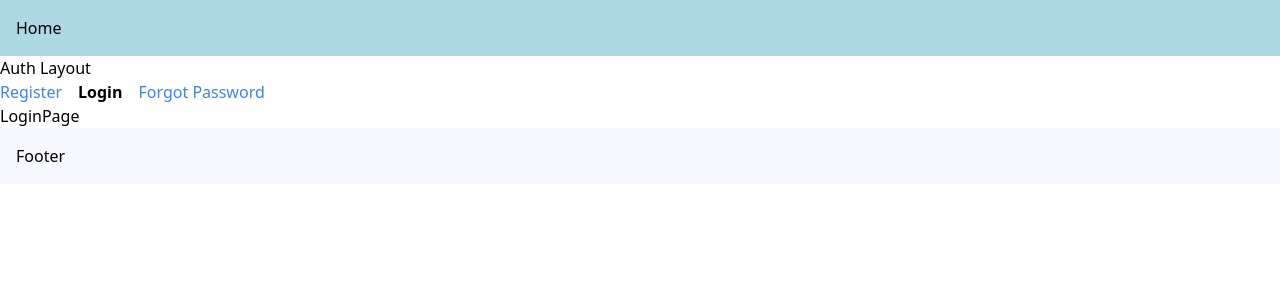
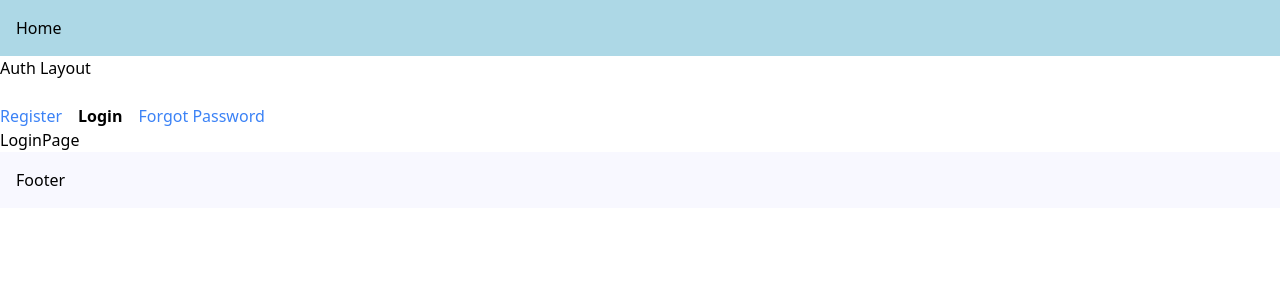
Before and after one commit to num-js/Learning-Next.js-with-TS, a Next.js app: page /login in a window 1280 px wide. Shown: the top 300 px of the page. Built offline with nearby package versions, Linux system fonts and the light colour scheme.

Commit message:
instead of layout use template to reset parent states

```diff
--- a/src/app/(auth)/(with-auth-layout)/layout.tsx
+++ b/src/app/(auth)/(with-auth-layout)/template.tsx
@@ -1,6 +1,6 @@
 "use client";
 import Link from "next/link";
-import React from "react";
+import React, { useState } from "react";
 import { usePathname } from 'next/navigation'
 
 const navLinks = [
@@ -11,9 +11,18 @@
 
 export default function AuthLayout({ children }: { children: React.ReactNode }) {
     const pathName = usePathname();
+
+    const [input, setInput] = useState('');
+
     return (
         <>
             <h1>Auth Layout</h1>
+            <div>
+                <input
+                    value={input}
+                    onChange={(event)=>setInput(event.target.value)}
+                />
+            </div>
             {
                 navLinks.map(navLink => {
                     const isActiveLink = pathName.startsWith(navLink.link);
```
